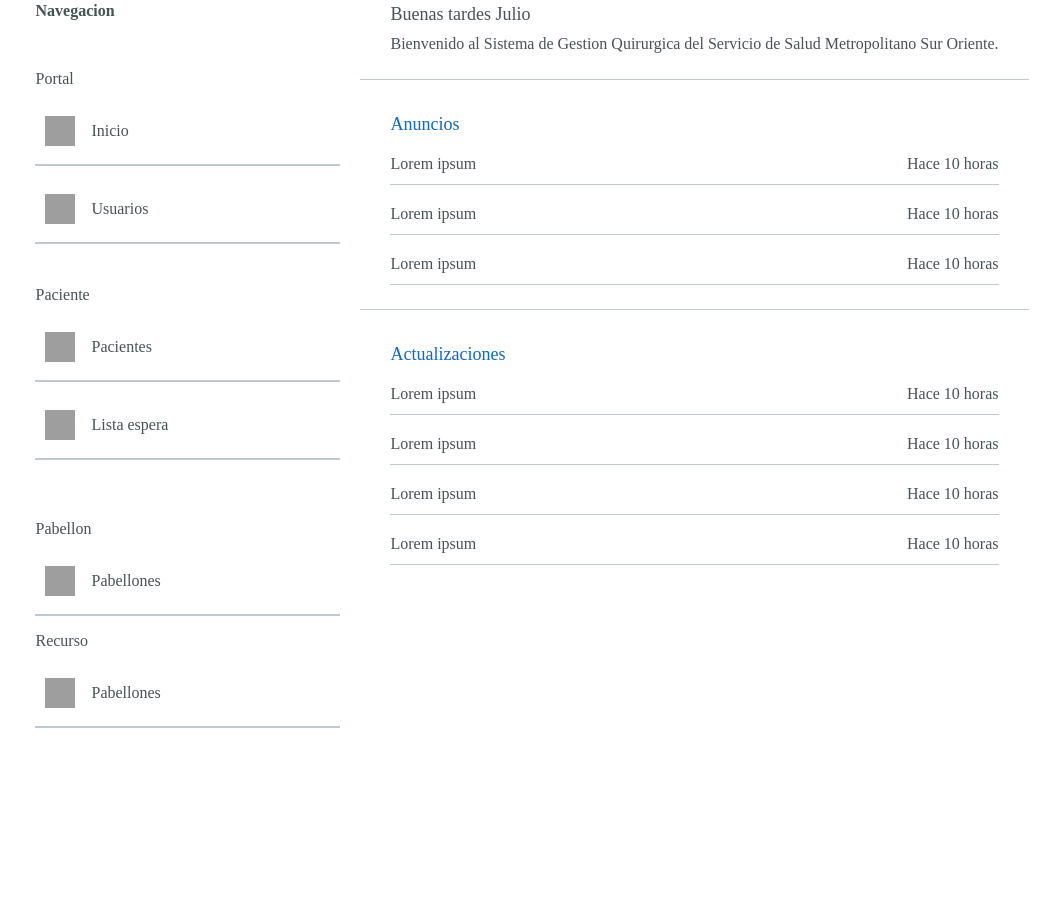
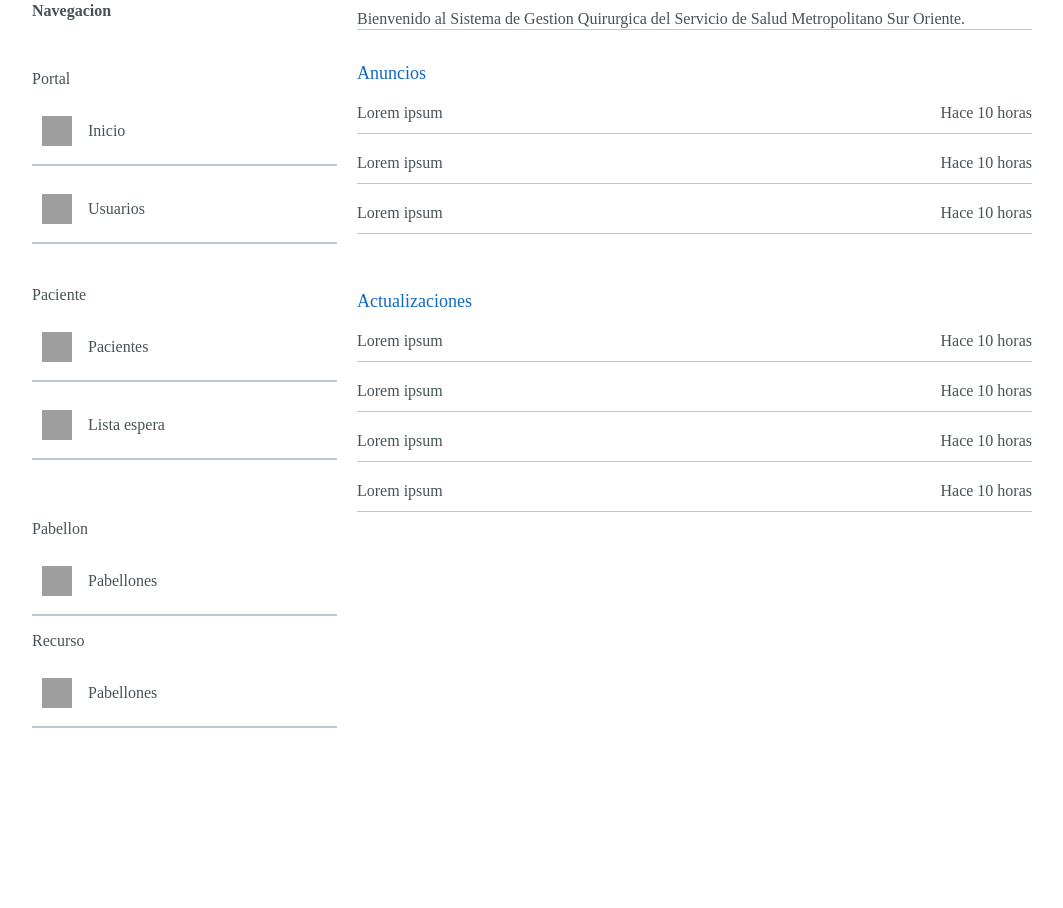
Before and after one commit to Sacroxz/pq-web, a Flask app: page / in a window 1280 px wide; the page is wider, and only the part inside the window is pictured. Shown: the part 321-1229 px from the top of that part, without its empty margins (108-1171 px from the left). Run offline with Flask 2, Linux system fonts and the light colour scheme; grey boxes are pictures that could not be loaded.

Commit message:
Updated styling

```diff
--- a/static/css/breadcrumb.css
+++ b/static/css/breadcrumb.css
@@ -1,17 +1,18 @@
 .bc-container {
   display: flex;
   width: 100%;
+  justify-content: flex-start;
 }
 .bc-wrapper {
+  width: 100%;
   padding-top: 15px;
   display: flex;
-  justify-content: center;
+  justify-content: flex-start;
 }
 ul.breadcrumb {
   display: flex;
   align-items: center;
   list-style: none;
-  max-width: 1000px;
 }
 ul.breadcrumb li {
   display: flex;
--- a/static/css/global.css
+++ b/static/css/global.css
@@ -17,3 +17,21 @@
   font-family: 'gobCL';
   color: hsla(200, 10%, 31%, 1);
 }
+
+.wrapper {
+  display: flex;
+  flex-direction: column;
+  width: 1000px;
+}
+.wrapper-column {
+  display: flex;
+  flex-direction: row;
+  justify-content: flex-start;
+  gap: 40px;
+}
+.app {
+  display: flex;
+  flex-direction: row;
+  justify-content: center;
+  width: 100%;
+}
--- a/static/css/home.css
+++ /dev/null
@@ -1,13 +0,0 @@
-.app {
-  display: flex;
-  justify-content: center;
-  width: 100%;
-}
-.wrapper {
-  max-width: 1000px;
-}
-.wrapper-column {
-  display: flex;
-  flex-direction: row;
-  gap: 40px;
-}
--- a/static/css/prueba2.css
+++ b/static/css/prueba2.css
@@ -1,12 +1,12 @@
 .cubo{
-
+    width: 100%;
 }
 .hola{
     display: flex;
     flex-direction: column;
     justify-content: center;
     align-items: flex-start;
-    padding: 25px 30px;
+    padding: 0px 0px;
     gap: 8px;
     background: #FFFFFF;
     box-shadow: inset 0px -1px 0px #BDC9D1;
@@ -21,11 +21,10 @@
 flex-direction: column;
 justify-content: center;
 align-items: flex-start;
-padding: 25px 30px;
+padding: 24px 0px;
 gap: 8px;
 margin-top: 8px;
 background: #FFFFFF;
-box-shadow: inset 0px -1px 0px #BDC9D1;
 flex: none;
 order: 1;
 align-self: stretch;
@@ -36,7 +35,7 @@
 flex-direction: column;
 justify-content: center;
 align-items: flex-start;
-padding: 25px 30px;
+padding: 24px 0px;
 gap: 8px;
 margin-top: 8px;
 
```
